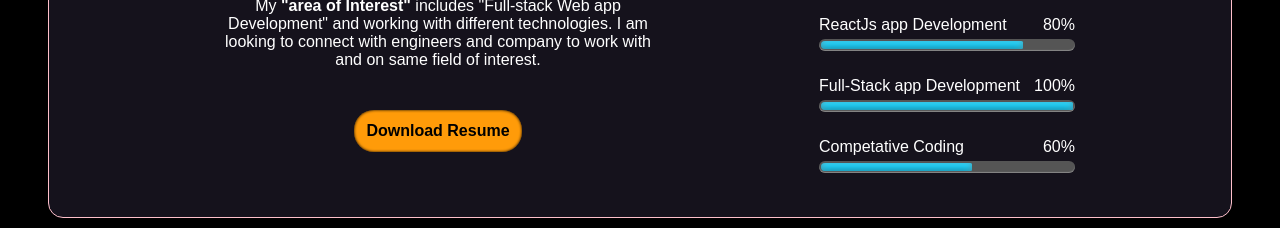
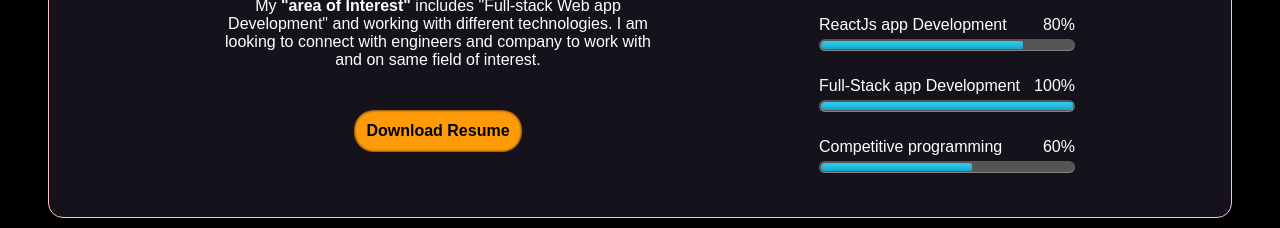
Before and after one commit to ujjwalpandeyjava/Ujjwal-Portfolio, a React (Create React App) app: page / in a window 1280 px wide. Shown: the part 1300-1528 px from the top of the page. Built offline with nearby package versions, Linux system fonts and the light colour scheme.

Commit message:
resume updated

```diff
--- a/src/App.js
+++ b/src/App.js
@@ -158,7 +158,7 @@ function App() {
               <section><Frag percent="100%" /></section>
             </div>
             <div className='group'>
-              <p><span>Competative Coding</span><span>60%</span></p>
+              <p><span>Competitive programming</span><span>60%</span></p>
               <section><Frag percent="60%" /></section>
             </div>
           </div>
```
Also changed, not shown: 1 other file (tests, documents, lock files or other folders).
